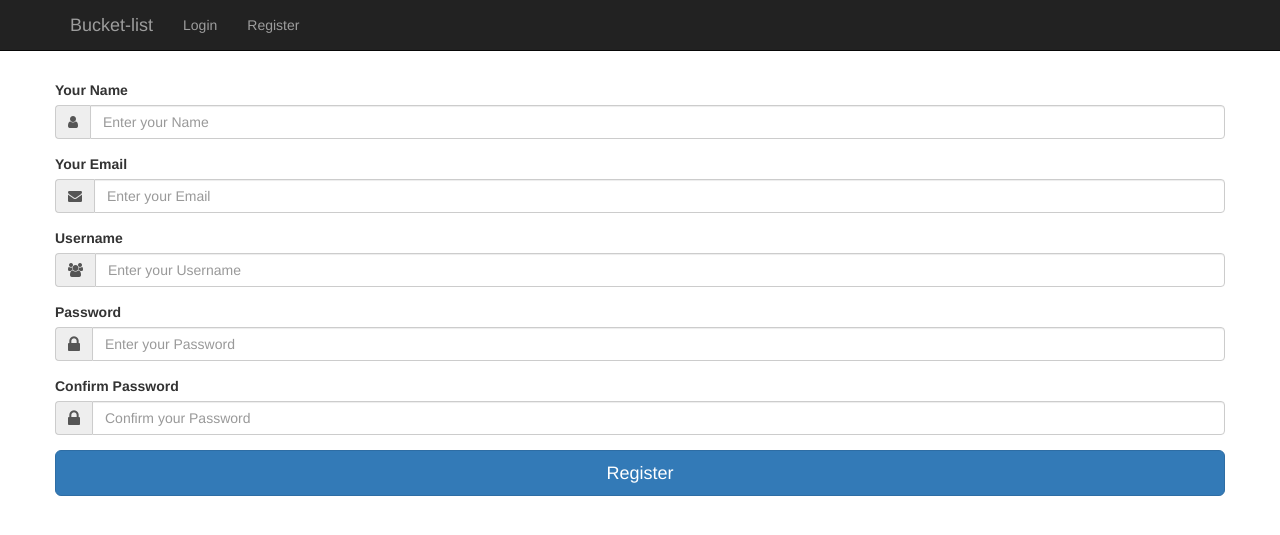
After one commit to kelvinkipsang/miniapp, a Python web app: template templates/register.html in a window 1280 px wide. The commit adds this page. Shown: the top 535 px of the page. Run offline with Jinja, Linux system fonts and the light colour scheme; the template is opened without the code that fills it, so the values that code supplies are empty; some libraries are stand-ins or nearby versions.

Commit message:
adding login and register pages

```diff
--- /dev/null
+++ b/templates/register.html
@@ -0,0 +1,120 @@
+<!DOCTYPE html>
+<html lang="en">
+    <head>
+		<meta name="viewport" content="width=device-width, initial-scale=1">
+
+
+		<!-- Website CSS style -->
+		<link href="css/bootstrap.min.css" rel="stylesheet">
+
+		<!-- Website Font style -->
+	    <link rel="stylesheet" href="https://maxcdn.bootstrapcdn.com/font-awesome/4.6.1/css/font-awesome.min.css">
+		<link rel="stylesheet" href="style.css">
+		<!-- Google Fonts -->
+		<link href='https://fonts.googleapis.com/css?family=Passion+One' rel='stylesheet' type='text/css'>
+		<link href='https://fonts.googleapis.com/css?family=Oxygen' rel='stylesheet' type='text/css'>
+
+		<title>Register</title>
+	</head>
+	<body>
+		<nav class="navbar navbar-inverse navbar-fixed-top" role="navigation">
+        <div class="container">
+            <!-- Brand and toggle get grouped for better mobile display -->
+            <div class="navbar-header">
+                <button type="button" class="navbar-toggle" data-toggle="collapse" data-target="#bs-example-navbar-collapse-1">
+                    <span class="sr-only">Toggle navigation</span>
+                    <span class="icon-bar"></span>
+                    <span class="icon-bar"></span>
+                    <span class="icon-bar"></span>
+                </button>
+                <a class="navbar-brand" href="index.html">Bucket-list</a>
+            </div>
+            <!-- Collect the nav links, forms, and other content for toggling -->
+            <div class="collapse navbar-collapse" id="bs-example-navbar-collapse-1">
+                <ul class="nav navbar-nav">
+                    <li>
+                        <a href="login.html">Login</a>
+                    </li>
+                    <li>
+                        <a href="register.html">Register</a>
+
+                    </li>
+
+                </ul>
+            </div>
+            <!-- /.navbar-collapse -->
+        </div>
+        <!-- /.container -->
+    </nav>
+    <br><br><br><br>
+		<div class="container">
+			<div class="row main">
+				<div class="main-login main-center">
+
+					<form class="" method="post" action="#">
+
+						<div class="form-group">
+							<label for="name" class="cols-sm-2 control-label">Your Name</label>
+							<div class="cols-sm-10">
+								<div class="input-group">
+									<span class="input-group-addon"><i class="fa fa-user fa" aria-hidden="true"></i></span>
+									<input type="text" class="form-control" name="name" id="name"  placeholder="Enter your Name"/>
+								</div>
+							</div>
+						</div>
+
+						<div class="form-group">
+							<label for="email" class="cols-sm-2 control-label">Your Email</label>
+							<div class="cols-sm-10">
+								<div class="input-group">
+									<span class="input-group-addon"><i class="fa fa-envelope fa" aria-hidden="true"></i></span>
+									<input type="text" class="form-control" name="email" id="email"  placeholder="Enter your Email"/>
+								</div>
+							</div>
+						</div>
+
+						<div class="form-group">
+							<label for="username" class="cols-sm-2 control-label">Username</label>
+							<div class="cols-sm-10">
+								<div class="input-group">
+									<span class="input-group-addon"><i class="fa fa-users fa" aria-hidden="true"></i></span>
+									<input type="text" class="form-control" name="username" id="username"  placeholder="Enter your Username"/>
+								</div>
+							</div>
+						</div>
+
+						<div class="form-group">
+							<label for="password" class="cols-sm-2 control-label">Password</label>
+							<div class="cols-sm-10">
+								<div class="input-group">
+									<span class="input-group-addon"><i class="fa fa-lock fa-lg" aria-hidden="true"></i></span>
+									<input type="password" class="form-control" name="password" id="password"  placeholder="Enter your Password"/>
+								</div>
+							</div>
+						</div>
+
+						<div class="form-group">
+							<label for="confirm" class="cols-sm-2 control-label">Confirm Password</label>
+							<div class="cols-sm-10">
+								<div class="input-group">
+									<span class="input-group-addon"><i class="fa fa-lock fa-lg" aria-hidden="true"></i></span>
+									<input type="password" class="form-control" name="confirm" id="confirm"  placeholder="Confirm your Password"/>
+								</div>
+							</div>
+						</div>
+
+						<div class="form-group ">
+							<a href="http://deepak646.blogspot.in" target="_blank" type="button" id="button" class="btn btn-primary btn-lg btn-block login-button">Register</a>
+						</div>
+
+					</form>
+				</div>
+			</div>
+		</div>
+
+		 <!-- jQuery (necessary for Bootstrap's JavaScript plugins) -->
+    <script src="https://ajax.googleapis.com/ajax/libs/jquery/1.12.4/jquery.min.js"></script>
+    <!-- Include all compiled plugins (below), or include individual files as needed -->
+    <script src="js/bootstrap.min.js"></script>
+	</body>
+</html>
```
Also changed, not shown: templates/index.html (+15 -29 lines), templates/login.html (added, +88 -0 lines), templates/css/bootstrap.css.
